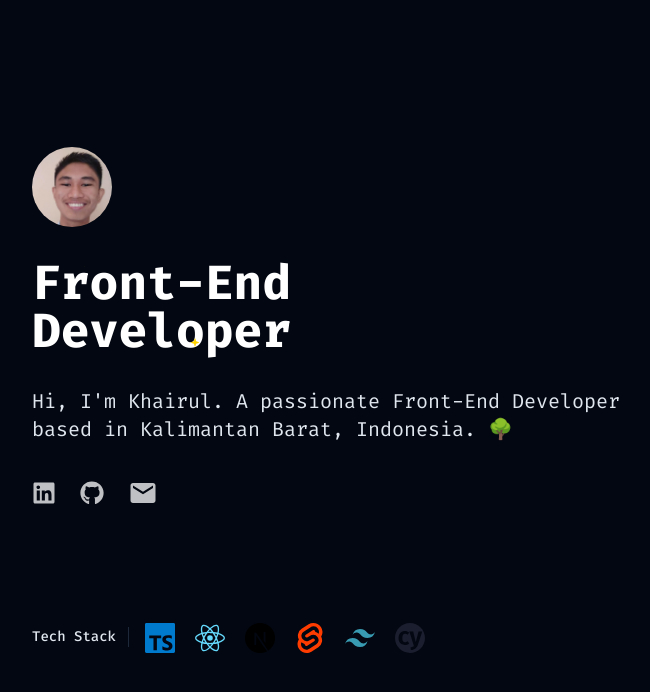
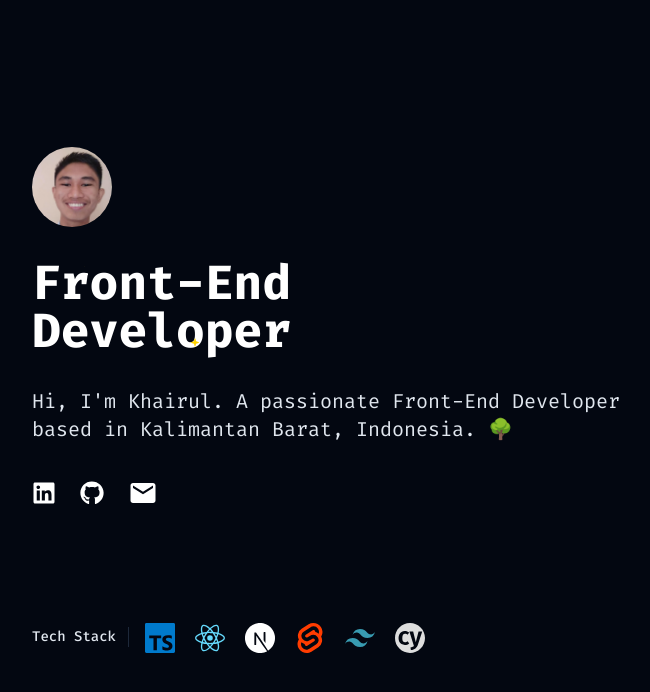
Before and after one commit to khairul169/khairul169.github.io, a Next.js app: page / in a window 1280 px wide. Shown: the top 692 px of the page, without its empty margins (304-954 px from the left). Built offline with nearby package versions, Linux system fonts and the light colour scheme.

Commit message:
feat: update email address, fix tech stacks color in dark mode

```diff
--- a/view/home/sections/Intro.tsx
+++ b/view/home/sections/Intro.tsx
@@ -30,17 +30,23 @@ const links = [
   {
     name: 'Email',
     icon: <MdEmail className="text-3xl" />,
-    url: 'mailto:me@khairul.my.id',
+    url: 'mailto:khai@rul.sh',
   },
 ];
 
 const techStacks = [
   { name: 'Typescript', icon: <SiTypescript color="#007acc" /> },
   { name: 'React', icon: <SiReact color="#65d9fc" /> },
-  { name: 'Next.js', icon: <SiNextdotjs color="#000000" /> },
+  {
+    name: 'Next.js',
+    icon: <SiNextdotjs className="text-[#000000] dark:text-[#ffffff]" />,
+  },
   { name: 'Svelte', icon: <SiSvelte color="#ff3c00" /> },
   { name: 'Tailwindcss', icon: <SiTailwindcss color="#389bb1" /> },
-  { name: 'Cypress', icon: <SiCypress color="#1b1e2e" /> },
+  {
+    name: 'Cypress',
+    icon: <SiCypress className="text-[#000000] dark:text-[#dedede]" />,
+  },
 ];
 
 const Intro = () => {
@@ -81,7 +87,7 @@ const Intro = () => {
       <AOS
         delay={500}
         animateIn="fadeInUp"
-        className="flex items-center flex-wrap -mx-3 text-slate-800 dark:text-white/75">
+        className="flex items-center flex-wrap -mx-3 text-slate-800 dark:text-white">
         {links.map((link) => (
           <Tooltip key={link.name} title={link.name}>
             <Button asChild size="sm" variant="ghost" className="text-2xl">
```
